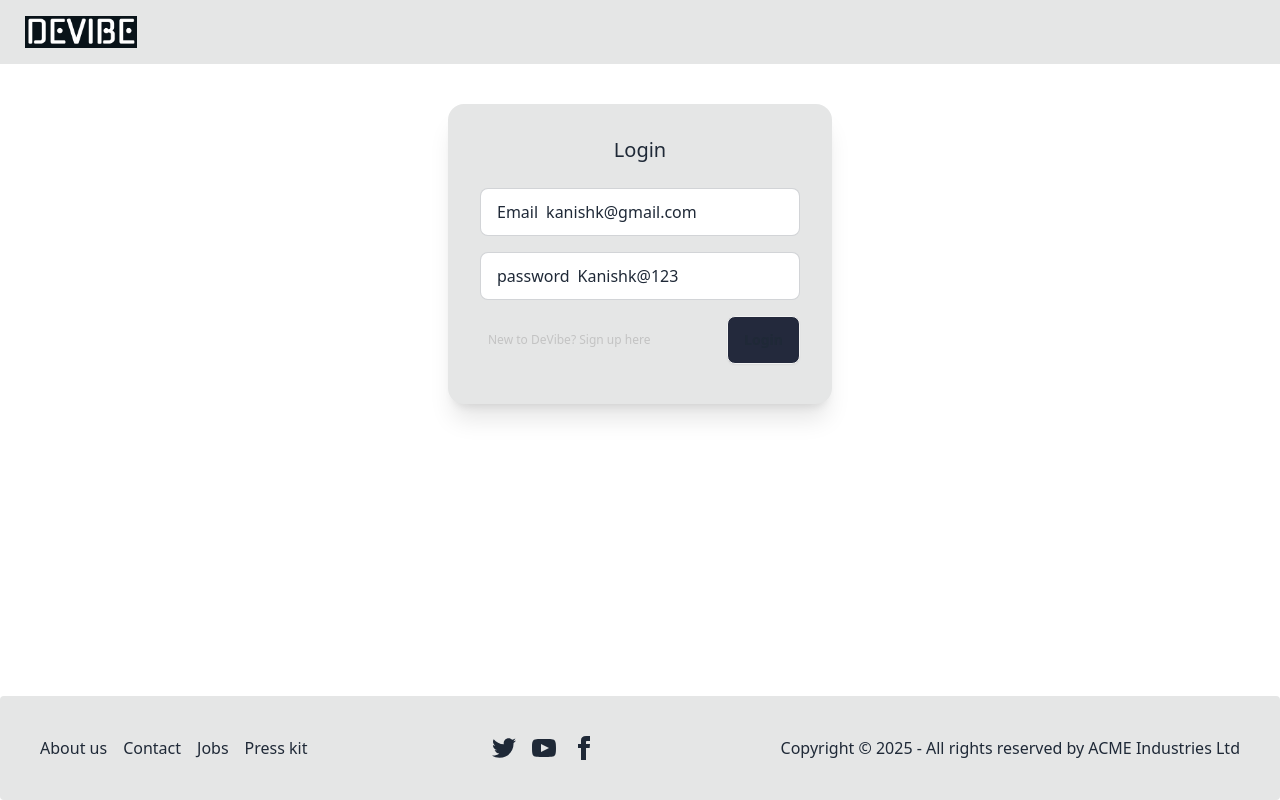
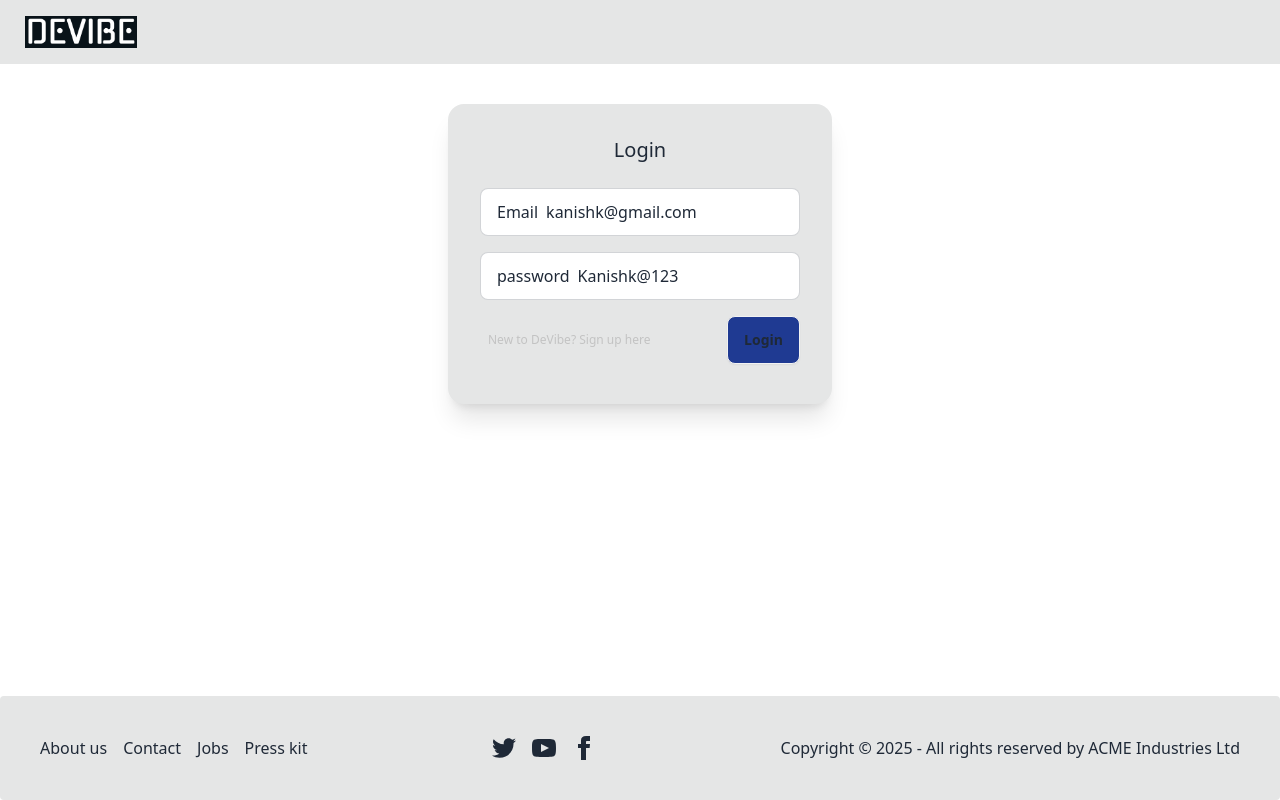
Before and after one commit to Bondoman007/DeVibe-frontend, a React (Vite) app: page /login in a window 1280 px wide. Built offline with nearby package versions, Linux system fonts and the light colour scheme; no server answers.

Commit message:
setting routes

```diff
--- a/src/components/EditProfile.jsx
+++ b/src/components/EditProfile.jsx
@@ -230,11 +230,11 @@ function EditProfile({ userState }) {
                   onKeyPress={(e) => e.key === "Enter" && handleSkillAdd()}
                   placeholder="Add a skills up to 6"
                   maxLength={10}
+                  disabled={profile.skills.length > 6}
                   className="block px-2 py-2 w-full rounded-md bg-[#232427] border-[#233554] text-[#e6f1ff] shadow-sm focus:border-[#64ffda] focus:ring focus:ring-[#64ffda] focus:ring-opacity-50 sm:text-sm"
                 />
                 <button
                   type="button"
-                  disabled={profile.skills > 6}
                   onClick={handleSkillAdd}
                   className="inline-flex items-center px-4 py-2 border border-[#64ffda] text-sm font-medium rounded-md shadow-sm text-[#64ffda] bg-[#1b2d4d] hover:bg-[#233554] focus:outline-none focus:ring-2 focus:ring-offset-2 focus:ring-[#64ffda] focus:ring-offset-[#0a192f]"
                 >
--- a/src/components/Login.jsx
+++ b/src/components/Login.jsx
@@ -77,7 +77,10 @@ export default function Login() {
             >
               New to DeVibe? Sign up here
             </Link>
-            <button onClick={handleLogin} className="btn bg-[#23293c]">
+            <button
+              onClick={handleLogin}
+              className="btn hover:bg-black bg-[#1f3a92]"
+            >
               Login
             </button>
           </div>
--- a/src/components/SignUp.jsx
+++ b/src/components/SignUp.jsx
@@ -3,6 +3,8 @@ import { useState } from "react";
 import axios from "axios";
 import { useNavigate } from "react-router-dom";
 import { Link } from "react-router-dom";
+import { useDispatch } from "react-redux";
+import { addUser } from "../utils/userSlice";
 export default function SignUp() {
   const [gender, setGender] = useState("");
   const [emailId, setEmailId] = useState("");
@@ -10,6 +12,7 @@ export default function SignUp() {
   const [lastName, setLastName] = useState("");
   const [password, setPassword] = useState("");
   const navigate = useNavigate("/");
+  const dispatch = useDispatch();
   const handleSignUp = async () => {
     try {
       const res = await axios.post(
@@ -25,8 +28,9 @@ export default function SignUp() {
           withCredentials: true,
         }
       );
-      if (res.data === "user saved") {
-        return navigate("/login");
+      dispatch(addUser(res.data?.data));
+      if (res.data?.message === "signup done!") {
+        navigate("/profile");
       }
     } catch (err) {
       console.log(err);
```
